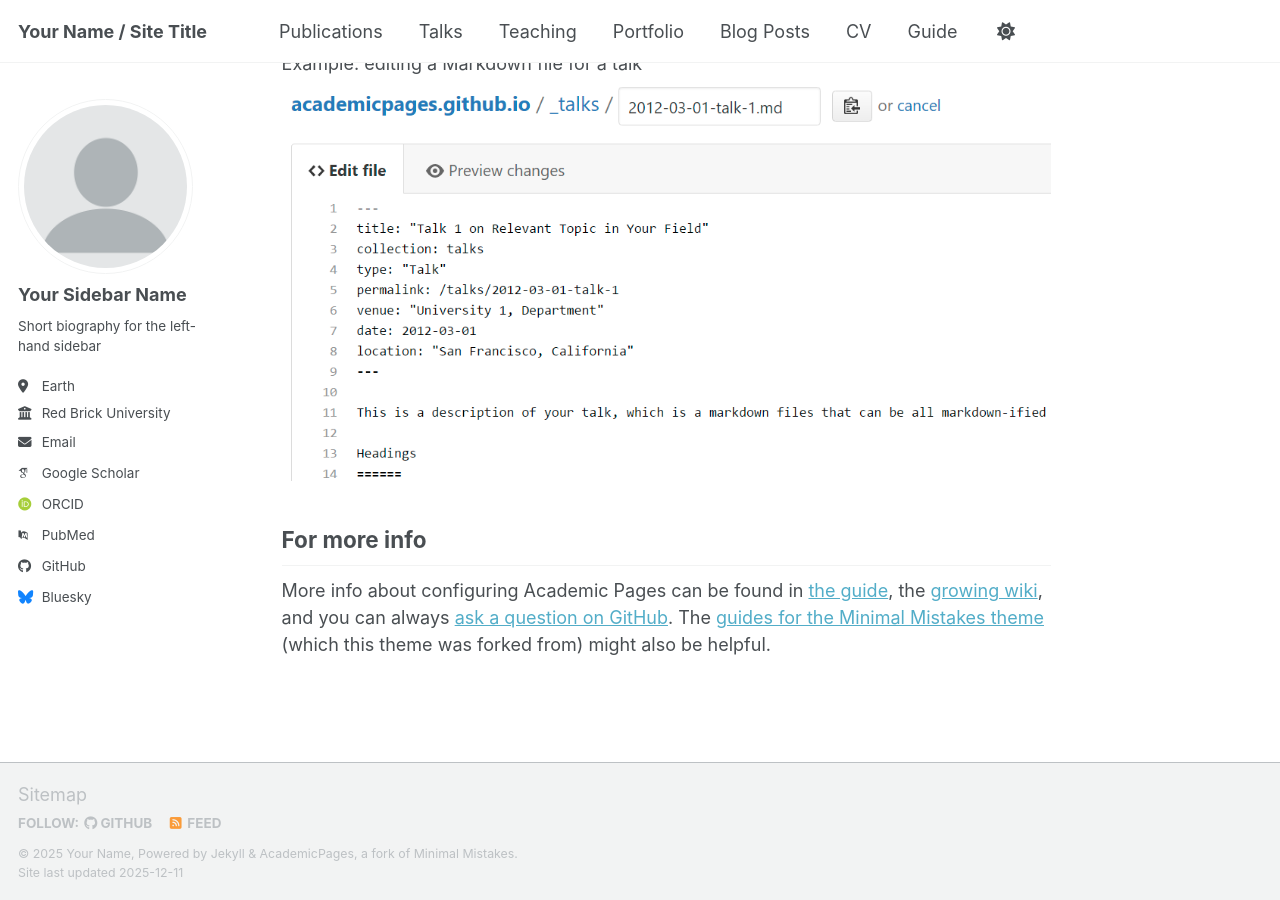
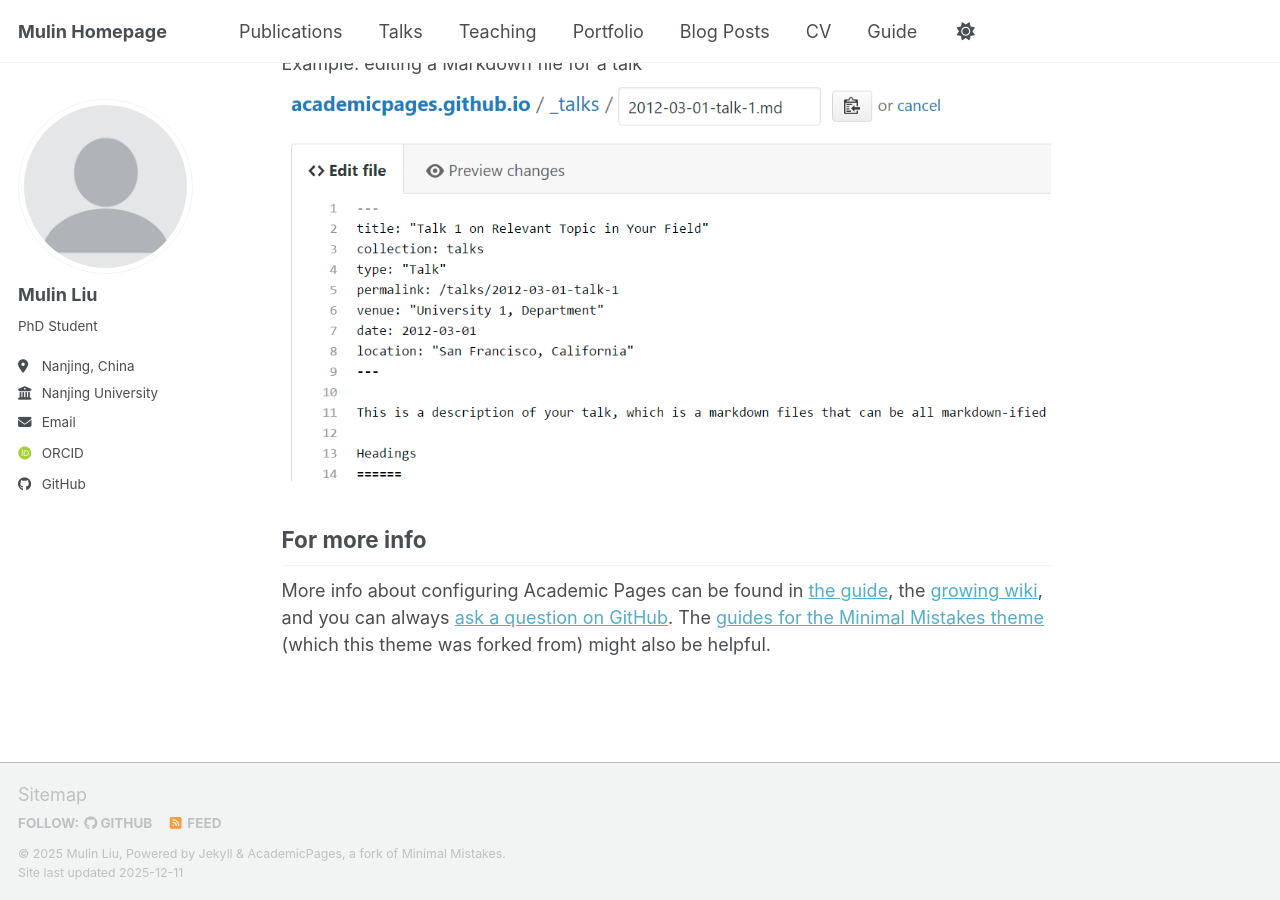
Before and after one commit to Mulin-LIU/mulin-liu.github.io, a Jekyll site: the page built from _pages/about.md, in a window 1280 px wide and 900 px high, scrolled down 2718 px. Built offline with Jekyll 4.4.1, drawn with Linux system fonts in a browser that asks for light colours; some web fonts are replaced; a script bundle is joined from its source files by our own code; library files that are not in the unit come from our copies.

Commit message:
Update site configuration with personal details and links

```diff
--- a/_config.yml
+++ b/_config.yml
@@ -9,14 +9,14 @@
 # Basic Site Settings
 locale                   : "en-US"
 site_theme               : "default" # Currently available options are "default", "air"
-title                    : "Your Name / Site Title"
+title                    : "Mulin Homepage"
 title_separator          : "-"
-name                     : &name "Your Name"
-description              : &description "Your Name's academic portfolio"   # Update this with a general description of your site, this is the default if not overridden by a page
-url                      : https://academicpages.github.io # The base hostname & protocol for your site e.g. "https://[your GitHub username].github.io",
+name                     : &name "Mulin Liu"
+description              : &description "Mulin Liu's academic portfolio"   # Update this with a general description of your site, this is the default if not overridden by a page
+url                      : https://mulin-liu.github.io # The base hostname & protocol for your site e.g. "https://[your GitHub username].github.io",
                                                            # or if you already have some other page hosted on Github then use "https://[your GitHub username].github.io/[Your Repo Name]"
 baseurl                  : "" # the subpath of your site, e.g. "/blog"
-repository               : "academicpages/academicpages.github.io"
+repository               : "Mulin-LIU/mulin-liu.github.io"
 
 # Site Author - The following control what appear as part of the author content on the side bar.
 #               If a field is blank the icon and link will not appear, otherwise it will be shown.
@@ -24,24 +24,24 @@
 author:
   # Biographic information
   avatar           : "profile.png"
-  name             : "Your Sidebar Name"
-  pronouns         : # example: "she/her"
-  bio              : "Short biography for the left-hand sidebar"
-  location         : "Earth"
-  employer         : "Red Brick University"
+  name             : "Mulin Liu"
+  pronouns         : # "he/him"
+  bio              : "PhD Student"
+  location         : "Nanjing, China"
+  employer         : "Nanjing University"
   uri              : # URL
-  email            : "none@example.org"
+  email            : "mulinliu@smail.nju.edu.cn"
 
   # Academic websites
   academia         : # URL
   arxiv            : # URL - Update with the correct link to your profile
-  googlescholar    : "https://scholar.google.com/citations?user=PS_CX0AAAAAJ"
+  googlescholar    : # URL
   inspire-hep      : # URL
   impactstory      : # URL
-  orcid            : "https://orcid.org/yourorcidurl"
+  orcid            : "https://orcid.org/0009-0009-5425-2960"
   semantic         : # URL
   ssrn             : # URL
-  pubmed           : "https://www.ncbi.nlm.nih.gov/pubmed/?term=john+snow"
+  pubmed           : # URL
   researchgate     : # URL
   scopus           : # URL
   zotero           : # URL
@@ -51,13 +51,13 @@
   bitbucket        : # Username - Update with your username on the site
   codepen          : # Username
   dribbble         : # Username
-  github           : "academicpages"
+  github           : "Mulin-LIU"
   kaggle           : # Username
   stackoverflow    : # User number or user number and name (i.e., use "1" or "1/jeff-atwood")
 
   # Social media
   artstation       : # Username
-  bluesky          : "bsky.app" # Replace this with you Bluesky username
+  bluesky          : # Username
   facebook         : # Username
   flickr           : # Username
   foursquare       : # Username
```
